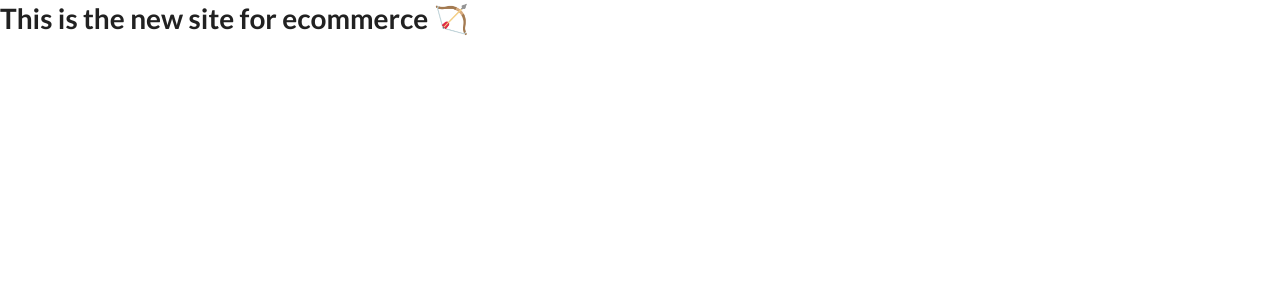
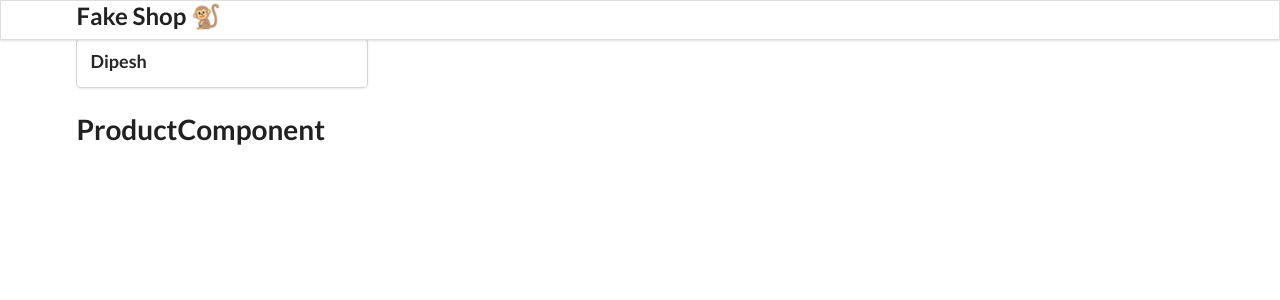
Before and after one commit to rogeliomx/ecommerce, a React (Create React App) app: page / in a window 1280 px wide. Shown: the top 300 px of the page. Built offline with nearby package versions, Linux system fonts and the light colour scheme.

Commit message:
funtinally normal

```diff
--- a/src/App.js
+++ b/src/App.js
@@ -1,13 +1,35 @@
 
 import './App.css';
-
+import { BrowserRouter as Router, Routes, Route } from 'react-router-dom';
+import Header from "./containers/Header";
+import ProductListing from './containers/ProductListing';
+import ProductDetails from './containers/ProductDetails';
 
 function App() {
   return (
-    <div className="App">
-     <h1>This is the new site for ecommerce 🏹 </h1>
+      <div className="App">
+        <Router>
+                <Header />
+                <ProductListing />
+                  <Routes>
+                    <Route path="/" exact component={ProductListing} />
 
-    </div>
+                    <Route path="/product/:productId" component={ProductDetails} />
+                    <Route>404 Not Found!</Route>
+                  </Routes>
+
+        </Router>
+{/*
+        <Router>
+                <Header />
+                <Switch>
+                  <Route path="/" exact component={ProductListing} />
+                  <Route path="/product/:productId" component={ProductDetails} />
+                  <Route>404 Not Found!</Route>
+                </Switch>
+      </Router> */}
+
+      </div>
   );
 }
 
--- /dev/null
+++ b/src/containers/Header.js
@@ -0,0 +1,13 @@
+import React from 'react';
+
+const Header = () => {
+    return (
+        <div className="ui fixed menu">
+            <div className="ui container center">
+                <h2>Fake Shop 🐒</h2>
+            </div>
+        </div>
+    )
+}
+
+export default Header;
--- /dev/null
+++ b/src/containers/ProductComponent.js
@@ -0,0 +1,26 @@
+import React from 'react';
+import { Link } from "react-router-dom";
+import { useSelector } from 'react-redux';
+
+const ProductComponent = () => {
+    const products= useSelector ((state) => state.allProducts.products);
+    const { id, title } = products[0];
+
+    return(
+        <div className='four column wide'>
+            <div className='ui link cards'>
+                <div className='card'>
+                    <div className='image'></div>
+                    <div className='content'>
+                        <div className='header'>{title}</div>
+                    </div>
+
+                </div>
+            </div>
+            <h1>ProductComponent</h1>
+        </div>
+    )
+}
+
+
+export default ProductComponent;
--- /dev/null
+++ b/src/containers/ProductDetails.js
@@ -0,0 +1,12 @@
+import React from 'react';
+
+const ProductDetails = () => {
+    return(
+        <div>
+            <h1>ProductDetails</h1>
+        </div>
+    )
+}
+
+
+export default ProductDetails;
--- /dev/null
+++ b/src/containers/ProductListing.js
@@ -0,0 +1,15 @@
+ import React from 'react';
+ import { useSelector } from "react-redux";
+ import ProductComponent from "./ProductComponent";
+
+ const ProductListing = () => {
+     const products= useSelector ((state) => state );
+     console.log(products);
+    return (
+        <div className='ui grid container'>
+            <ProductComponent />
+        </div>
+    )
+ }
+
+ export default ProductListing;
```
Also changed, not shown: public/index.html (+0 -22 lines).
